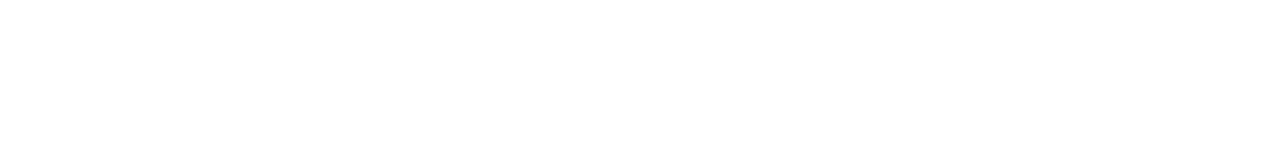
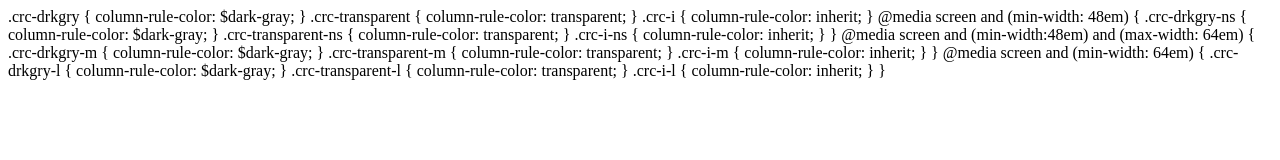
Before and after one commit to mrmrs/css-column-rule-color, a website: page index.html in a window 1280 px wide. Drawn offline with Linux system fonts and the light colour scheme.

Commit message:
Adding css contents to html file for documentation

```diff
--- a/index.html
+++ b/index.html
@@ -12,5 +12,28 @@
     <link rel="stylesheet" href="column-rule-color.css">
   </head>
   <body>
-  </body>
+.crc-drkgry {       column-rule-color: $dark-gray; }
+.crc-transparent {  column-rule-color: transparent; }
+.crc-i {            column-rule-color: inherit; }
+
+@media screen and (min-width: 48em) {
+.crc-drkgry-ns {       column-rule-color: $dark-gray; }
+.crc-transparent-ns {  column-rule-color: transparent; }
+.crc-i-ns {            column-rule-color: inherit; }
+}
+
+@media screen and (min-width:48em) and (max-width: 64em) {
+.crc-drkgry-m {       column-rule-color: $dark-gray; }
+.crc-transparent-m {  column-rule-color: transparent; }
+.crc-i-m {            column-rule-color: inherit; }
+
+}
+
+@media screen and (min-width: 64em) {
+.crc-drkgry-l {       column-rule-color: $dark-gray; }
+.crc-transparent-l {  column-rule-color: transparent; }
+.crc-i-l {            column-rule-color: inherit; }
+}
+
+</body>
 </html>
```
